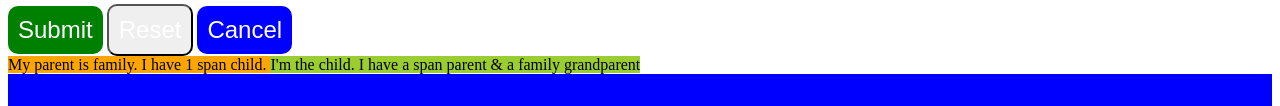
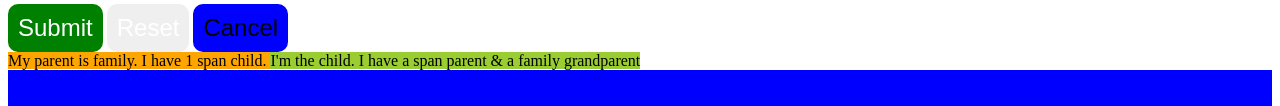
Before and after one commit to anauyehara/building-nav, a plain HTML site: page index.html in a window 1280 px wide. Shown: the part 1559-1665 px from the top of the page. Drawn offline with Linux system fonts and the light colour scheme.

Commit message:
saving items

```diff
--- a/css/styles.css
+++ b/css/styles.css
@@ -81,12 +81,19 @@
 
     border: none red;
     background: blue;
-    color: :black;
+    color: black;
 
 }
 
 .button-small{
     width: 150px:
+
+}
+
+.button-default {
+    border: none red;
+    background: yellow
+    color: black;
 
 }
 
```
